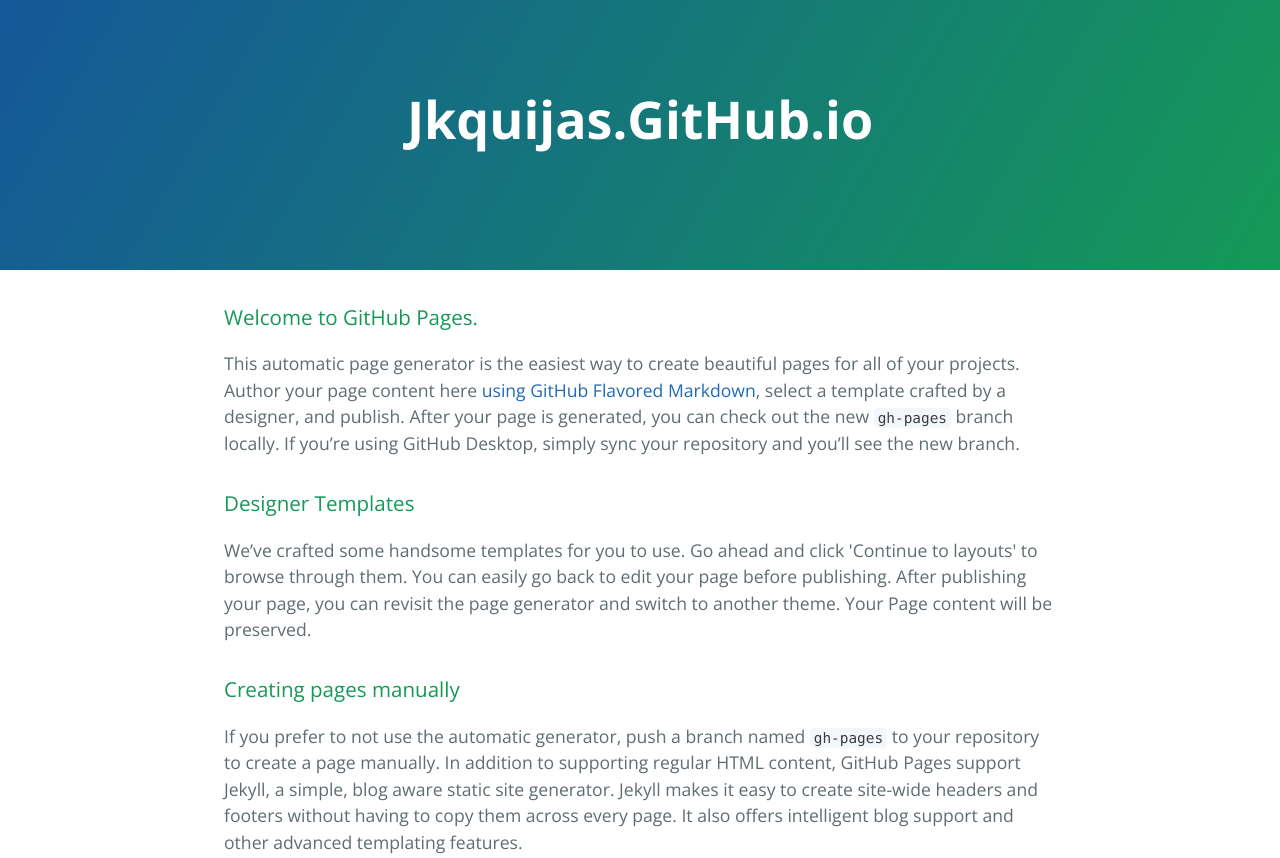
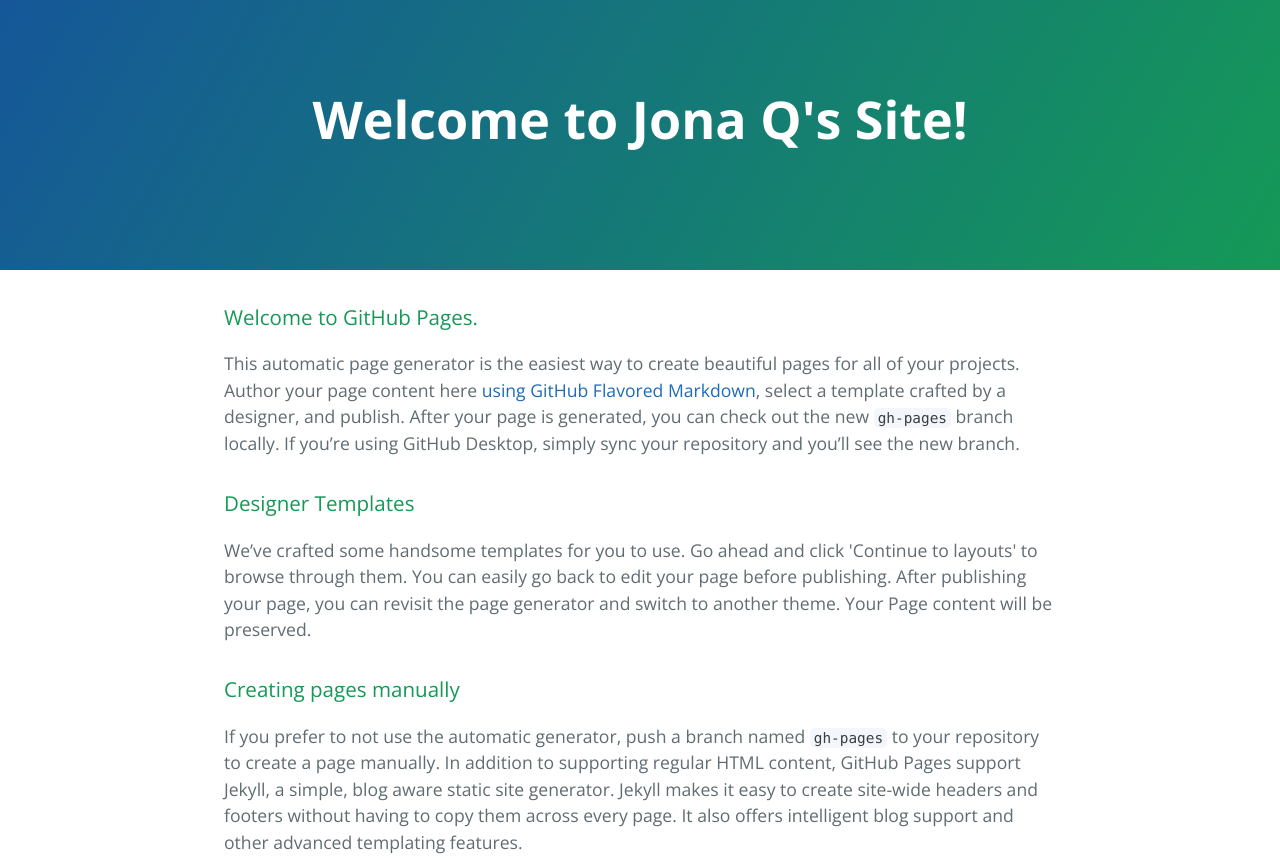
Before and after one commit to jkquijas/jkquijas.github.io, a plain HTML site: page index.html in a window 1280 px wide. Shown: the top 858 px of the page. Drawn offline with nearby package versions, Linux system fonts and the light colour scheme.

Commit message:
Update index.html

```diff
--- a/index.html
+++ b/index.html
@@ -2,7 +2,7 @@
 <html lang="en-us">
   <head>
     <meta charset="UTF-8">
-    <title>Jkquijas.GitHub.io by jkquijas</title>
+    <title>Jona Q's Site</title>
     <meta name="viewport" content="width=device-width, initial-scale=1">
     <link rel="stylesheet" type="text/css" href="stylesheets/normalize.css" media="screen">
     <link href='https://fonts.googleapis.com/css?family=Open+Sans:400,700' rel='stylesheet' type='text/css'>
@@ -11,7 +11,7 @@
   </head>
   <body>
     <section class="page-header">
-      <h1 class="project-name">Jkquijas.GitHub.io</h1>
+      <h1 class="project-name">Welcome to Jona Q's Site!</h1>
       <h2 class="project-tagline"></h2>
     </section>
 
```
